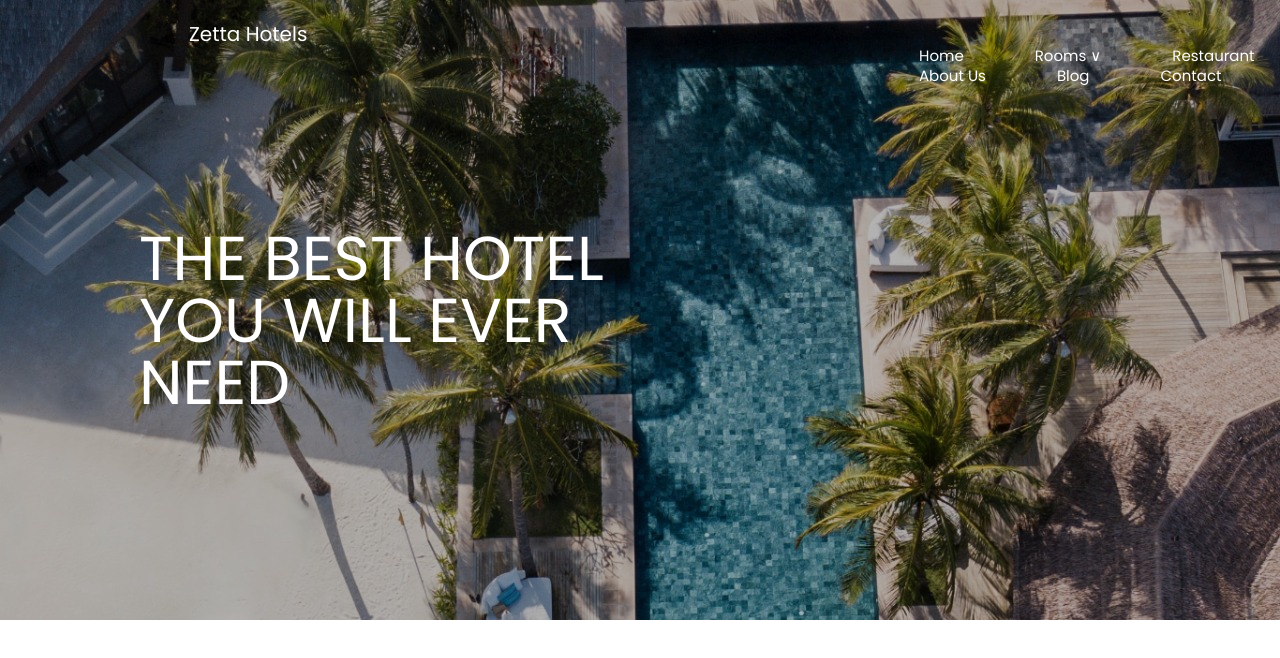
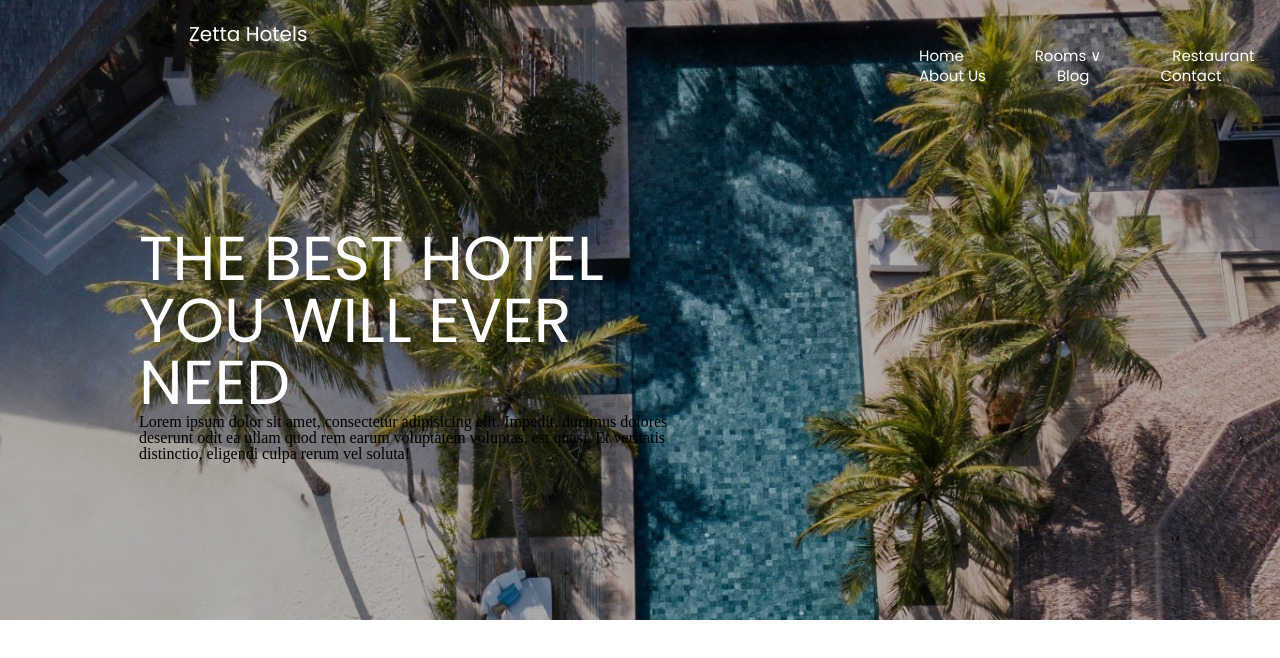
Before and after one commit to Mariami-N/HTML-project-hotel-, a plain HTML site: page index.html in a window 1280 px wide. Drawn offline with Linux system fonts and the light colour scheme.

Commit message:
update index.html

```diff
--- a/index.html
+++ b/index.html
@@ -25,6 +25,7 @@
     </header>
     <div>
         <h1>THE BEST HOTEL YOU WILL EVER NEED</h1>
+        <p>Lorem ipsum dolor sit amet, consectetur adipisicing elit. Impedit, ducimus dolores deserunt odit ea ullam quod rem earum voluptatem voluptas, est quasi. Et veritatis distinctio, eligendi culpa rerum vel soluta!</p>
     </div>
 </body>
 </html>
```
